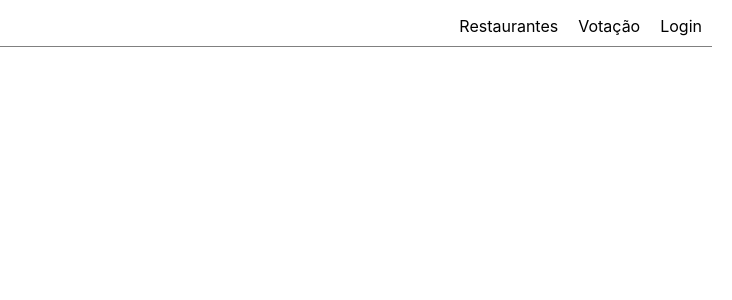
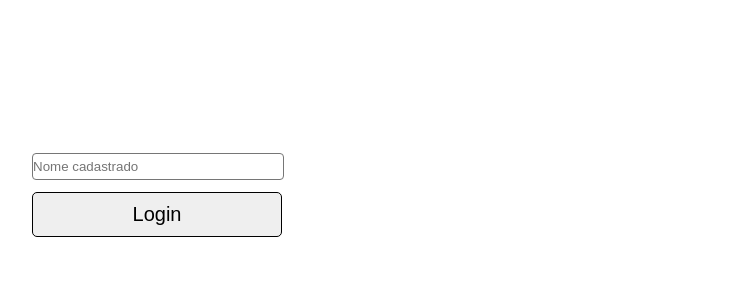
Before and after one commit to iannmuller0/Desafio-DBServer, a React (Create React App) app: page / in a window 1280 px wide. Shown: the top 300 px of the page, without its empty margins (483-1215 px from the left). Built offline with nearby package versions, Linux system fonts and the light colour scheme.

Commit message:
Create login (#3)
* create context

*  create login screen and fakeLogin autentication

```diff
--- a/src/App.jsx
+++ b/src/App.jsx
@@ -1,12 +1,27 @@
-import React from 'react';
-import Navbar from './components/Navbar/Navbar';
-import { Container } from 'react-grid-system';
+import React, { useState } from 'react'
+import { BrowserRouter, Switch, Route } from 'react-router-dom';
+import Restaurants from './pages/restaurants/restaurants';
+import Voting from './pages/voting/voting';
+import Login from './pages/login/login';
+import { ContextProvider } from './context';
 
 const App = () => {
+  const [user, setUser] = useState();
+
+  const updateContextUser = (user) => {
+    setUser(user);
+  };
+
   return (
-    <Container>
-      <Navbar />
-    </Container>
+   <ContextProvider value={{user, updateContextUser}}>
+    <BrowserRouter>
+      <Switch>
+        <Route path="/" exact={true} component={Login} />
+        <Route path="/restaurants" component={Restaurants} />
+        <Route path="/voting" component={Voting} />
+      </Switch>
+    </BrowserRouter>
+  </ContextProvider>
   );
 }
 
--- a/src/components/Navbar/Navbar.tsx
+++ b/src/components/Navbar/Navbar.tsx
@@ -11,7 +11,7 @@ const Layout = () => {
           <Styled.NavbarLink to='/voting'>Votação</Styled.NavbarLink>
         </Styled.NavbarItem>
         <Styled.NavbarItem>
-          <Styled.NavbarLink to='#'>Login</Styled.NavbarLink>
+          <Styled.NavbarLink to='/'>Sair</Styled.NavbarLink>
         </Styled.NavbarItem>
       </Styled.NavbarItems>
   );
--- /dev/null
+++ b/src/context.tsx
@@ -0,0 +1,12 @@
+import React from 'react';
+
+interface IContext {
+  user: string,
+  updateContextUser(user: string): void
+}
+
+const Context = React.createContext<IContext>({user: '', updateContextUser: () => {} });
+
+export const ContextProvider = Context.Provider;
+export const ContextConsumer = Context.Consumer;
+export default Context;
--- a/src/index.js
+++ b/src/index.js
@@ -1,23 +1,12 @@
-import React from 'react';
+import React from 'react'
 import ReactDOM from 'react-dom';
 import './index.css';
-import App from './App';
+import App from './App'
 import * as serviceWorker from './serviceWorker';
-import { BrowserRouter, Switch, Route } from 'react-router-dom';
-import Restaurants from './pages/restaurants/restaurants';
-import Voting from './pages/voting/voting';
 
 ReactDOM.render(
-    <BrowserRouter>
-      <Switch>
-        <Route path="/" exact={true} component={App} />
-        <Route path="/restaurants" component={Restaurants} />
-        <Route path="/voting" component={Voting} />
-      </Switch>
-    </BrowserRouter>
-  , document.getElementById('root'));
+  <App />
+  , document.getElementById('root')
+);
 
-// If you want your app to work offline and load faster, you can change
-// unregister() to register() below. Note this comes with some pitfalls.
-// Learn more about service workers: https://bit.ly/CRA-PWA
 serviceWorker.unregister();
--- /dev/null
+++ b/src/mockData/UsersList.js
@@ -0,0 +1,29 @@
+const Users = [
+  {
+    'id': 1,
+    'name': 'Reginaldo Rossi',
+    'hasVoted': false
+  },
+  {
+    'id': 2,
+    'name': 'Mr. Magoo',
+    'hasVoted': true
+  },
+  {
+    'id': 3,
+    'name': 'Alcione',
+    'hasVoted': true
+  },
+  {
+    'id': 4,
+    'name': 'Bezerra da Silva',
+    'hasVoted': false
+  },
+  {
+    'id': 5,
+    'name': 'Roberto',
+    'hasVoted': true
+  },
+];
+
+export default Users;
--- /dev/null
+++ b/src/pages/login/login.style.tsx
@@ -0,0 +1,31 @@
+import styled from 'styled-components';
+import { Container as GridContainer } from 'react-grid-system';
+
+export const Container = styled(GridContainer)`
+  display: flex;
+  justify-content: center;
+  align-items: center;
+  height: 400px;
+`;
+
+export const Button = styled.button`
+  margin-bottom: 10px;
+  padding: 10px;
+  font-size: 20px;
+  border-width: 1px;
+  border-radius: 5px;
+  border-style: solid;
+  width: 100%;
+  text-align: center;
+  cursor: pointer;
+`;
+
+export const Input = styled.input`
+  width: 100%;
+  outline: none;
+  padding:5px 0;
+  border-width: 1px;
+  border-radius: 4px;
+  border-style: solid;
+  margin-bottom: 12px;
+`;
--- /dev/null
+++ b/src/pages/login/login.tsx
@@ -0,0 +1,36 @@
+import React, { useState, useContext } from 'react'
+import { Container, Button, Input } from './login.style';
+import { Redirect } from 'react-router-dom';
+import Users from '../../mockData/UsersList';
+import Context from '../../context';
+import { find } from 'lodash';
+
+const Login = () => {
+  const context = useContext(Context)
+  const [redirect, setRedirect] = useState(false);
+
+  const fakeLogin = (event: any) => {
+    event.preventDefault();
+
+    const user = find(Users, {'name': context.user });
+    if (user) {
+      setRedirect(true);
+    }
+  };
+
+  const handleInput = (event: any) => {
+    context.updateContextUser(event.target.value);
+  }
+
+  return (
+    <Container>
+      <form onSubmit={fakeLogin}>
+      <Input type='text' placeholder='Nome cadastrado' onChange={handleInput} />
+      <Button onClick={fakeLogin}>Login</Button>
+      </form>
+      {redirect ? <Redirect to='/restaurants' /> : null}
+    </Container>
+  );
+};
+
+export default Login;
--- a/src/pages/voting/voting.tsx
+++ b/src/pages/voting/voting.tsx
@@ -6,16 +6,16 @@ import { Div } from './voting.style';
 
 const Voting = () => {
   const [RestaurantVoteList, setRestaurantVoteList] = useState([
-    { name: 'Mister X', votes: 0},
+    { name: 'Mister X', votes: 1},
     { name: 'Mr. Chau', votes: 0},
     { name: 'Guacamole', votes: 0},
-    { name: 'Cachorro do Gordo', votes: 0},
+    { name: 'Cachorro do Gordo', votes: 2},
   ]);
 
   const vote = (index: number) => {
-      const restaurants = [...RestaurantVoteList];
-      restaurants[index].votes = restaurants[index].votes+1;
-      setRestaurantVoteList(restaurants);
+    const restaurants = [...RestaurantVoteList];
+    restaurants[index].votes = restaurants[index].votes+1;
+    setRestaurantVoteList(restaurants);
   }
 
   return (
```
